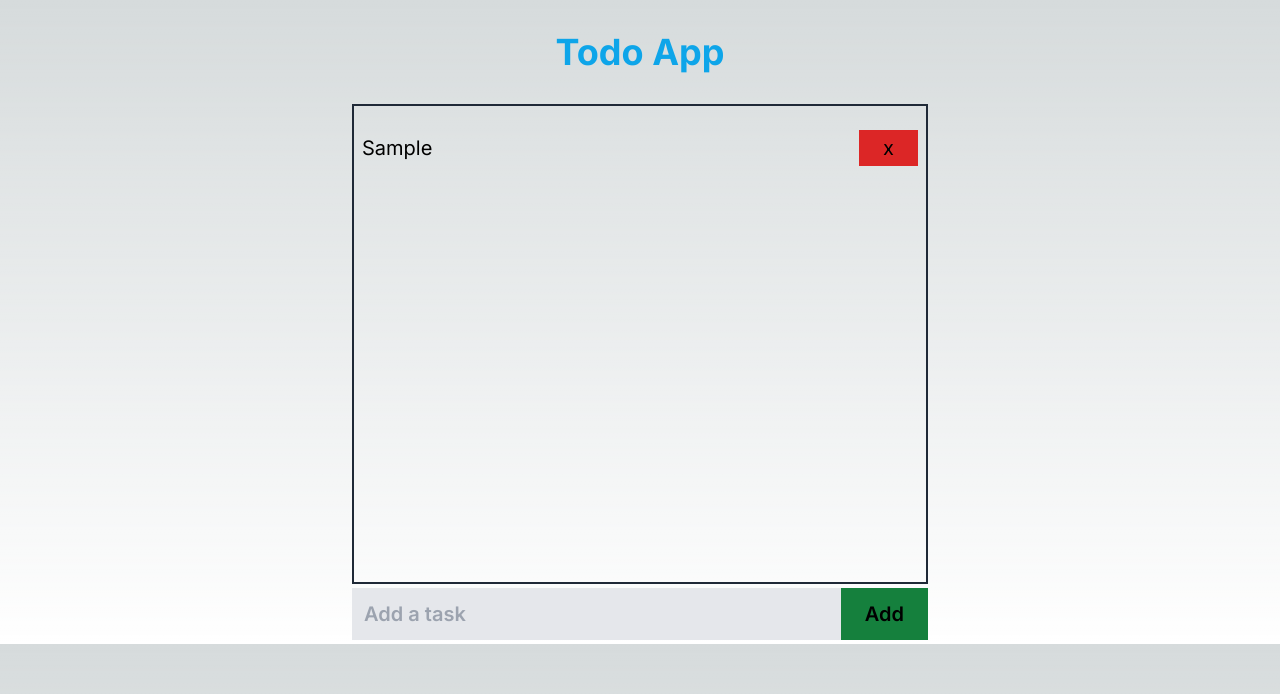
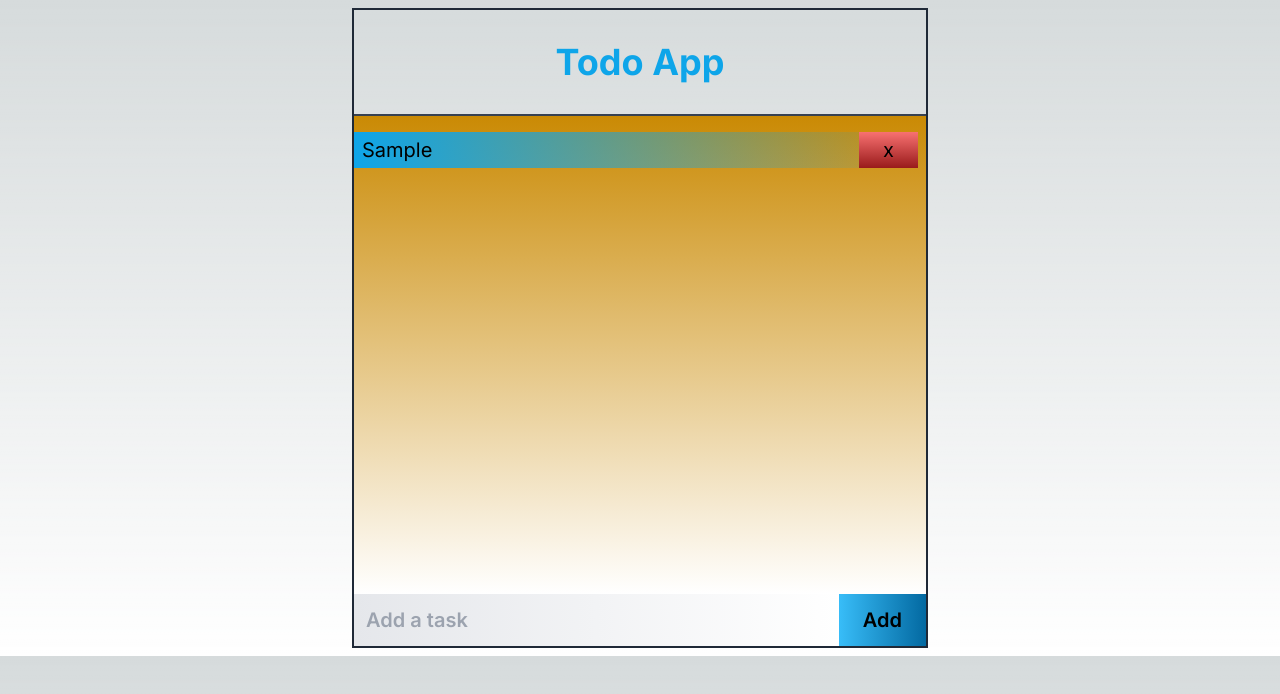
Before and after one commit to nlijin/todo-nextjs, a Next.js app: page / in a window 1280 px wide. Both pictures are taken after typing "Sample" into the empty fields and a click on the button "Add". Shown: the top 694 px of the page. Built offline with nearby package versions, Linux system fonts and the light colour scheme.

Commit message:
added some colors

```diff
--- a/src/app/page.js
+++ b/src/app/page.js
@@ -24,20 +24,20 @@ export default function Home() {
   };
 
   return (
-    <div className="text-center max-w-xl mx-auto">
+    <div className="text-center max-w-xl mx-auto my-2 border-2 border-gray-800">
       <h1 className="text-4xl font-bold my-8 text-sky-500">Todo App</h1>
-      <ul className=" h-[60vh] overflow-auto border-gray-800 border-2">
+      <ul className=" h-[60vh] overflow-auto border-t-2 border-gray-700 bg-gradient-to-b from-yellow-600 to-white">
         {list.length == 0 ? (
           <h2 className="text-3xl my-20">Your todo list is empty</h2>
         ) : (
           list.map((todo) => (
             <li
               key={todo.id}
-              className="flex justify-between items-center capitalize p-2 my-4 text-xl"
+              className="flex justify-between items-center capitalize px-2 my-4 text-xl bg-gradient-to-r from-sky-500 to-grey-800"
             >
               {todo.todo}
               <button
-                className="bg-red-600 px-6 py-1"
+                className="bg-gradient-to-b from-red-400 to-red-800 px-6 py-1"
                 onClick={() => deleteTodo(todo.id)}
               >
                 x
@@ -46,9 +46,9 @@ export default function Home() {
           ))
         )}
       </ul>
-      <div className="text-xl font-semibold flex items-end my-1">
+      <div className="text-xl font-semibold flex items-end">
         <input
-          className="bg-gray-200 p-3 w-full text-gray-800"
+          className="bg-gradient-to-r from-gray-200 to-white p-3 w-full text-black ring-offset-0"
           value={input}
           onChange={(e) => setInput(e.target.value)}
           onKeyDown={(e) => {
@@ -59,7 +59,7 @@ export default function Home() {
           placeholder="Add a task"
         />
         <button
-          className="bg-green-700 py-3 px-6"
+          className="bg-gradient-to-r from-sky-400 to-sky-700 py-3 px-6"
           onClick={() => addTodo(input)}
         >
           Add
```
